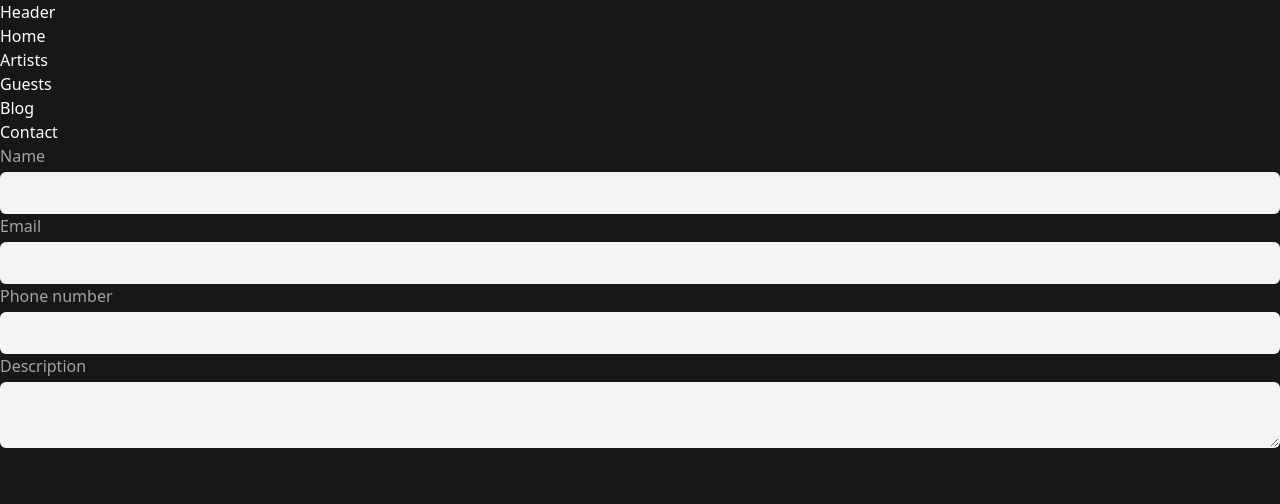
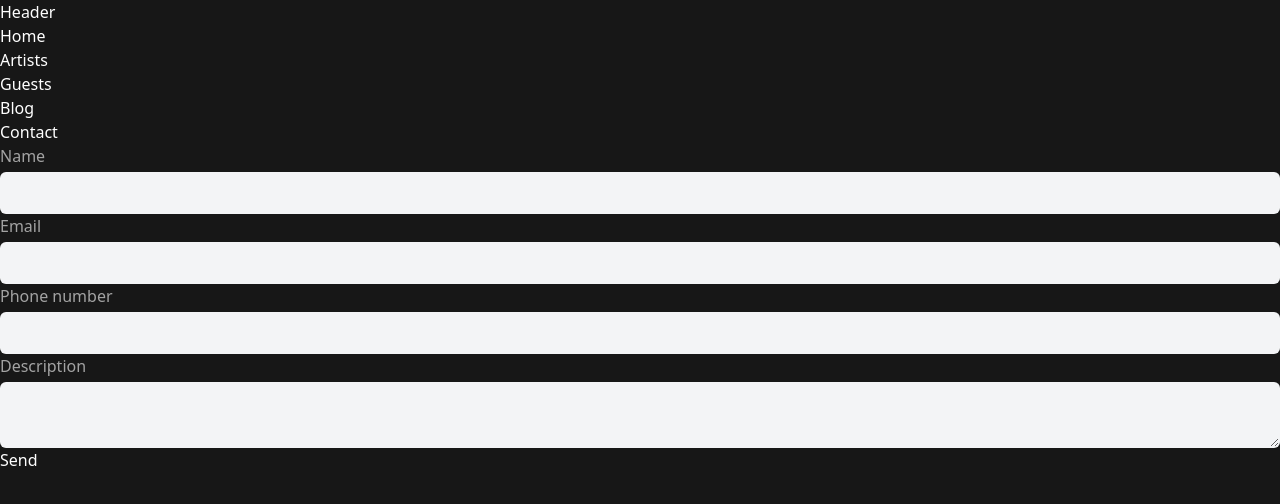
Before and after one commit to onordgren/tatueringstockholm, a Next.js app: page /contact in a window 1280 px wide. Shown: the top 504 px of the page. Built offline with nearby package versions, Linux system fonts and the light colour scheme.

Commit message:
contact button

```diff
--- a/pages/contact.tsx
+++ b/pages/contact.tsx
@@ -9,6 +9,7 @@ const Contact = () => {
         <Input type="email" name="email" label="Email" />
         <Input type="tel" name="phone" label="Phone number" />
         <Textarea name="description" label="Description" />
+        <button type="submit">Send</button>
       </form>
     </div>
   );
```
